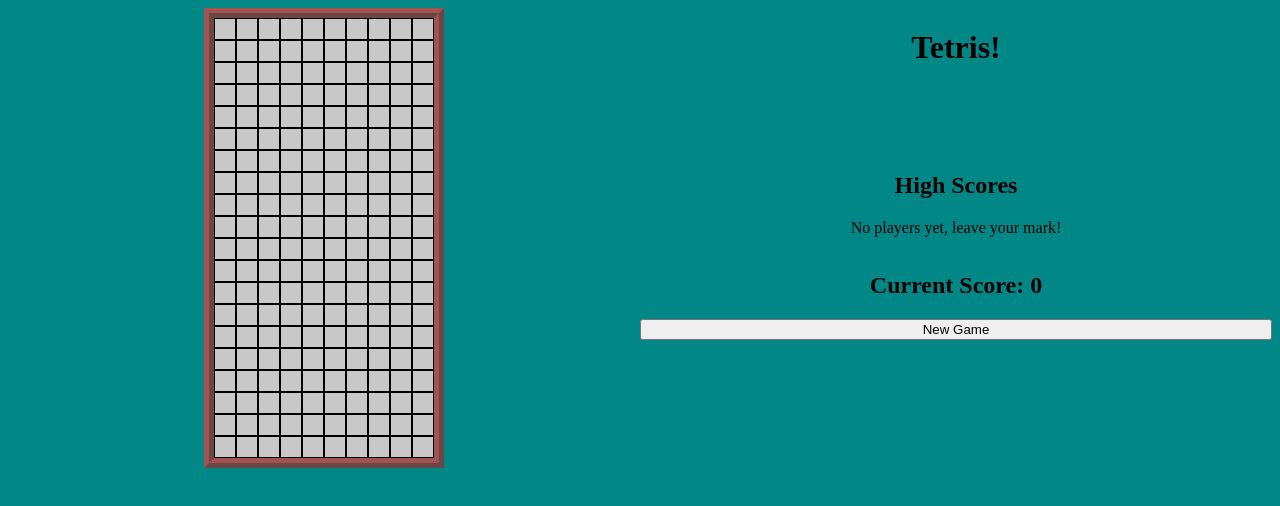
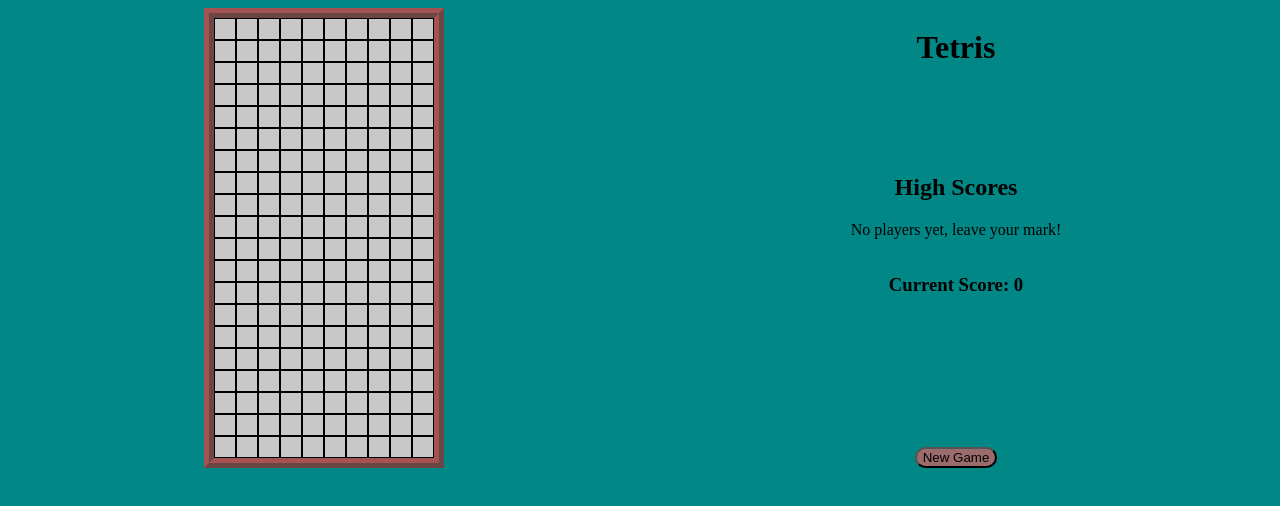
Before and after one commit to paigepwilcox/tetrisReact, a React (Vite) app in the folder Tetris/: page / in a window 1280 px wide. Shown: the top 506 px of the page. Built offline with nearby package versions, Linux system fonts and the light colour scheme.

Commit message:
rearranged submit form on the dom

```diff
--- a/Tetris/src/App.tsx
+++ b/Tetris/src/App.tsx
@@ -10,17 +10,17 @@
 
   return (
       <div className='App'>
-        <h1>Tetris!</h1>
+        <h1>Tetris</h1>
         <Board currentBoard={board}/>
         <div className='controls'>
           <HighScores scores={highScores} />
-          <h2>Current Score: {score}</h2>
+          <h3 className='current-score'>Current Score: {score}</h3>
+          {gameOver && <GameOverScreen score={score} onSaveScore={saveHighScore}/> }
           {isPlaying ? (
             <UpcomingBlocks upcomingBlocks={upcomingBlocks} />
           ) : (
-              <button onClick={startGame}>New Game</button>
+              <button className='new-game' onClick={startGame}>New Game</button>
           )}
-          {gameOver && <GameOverScreen score={score} onSaveScore={saveHighScore}/> }
         </div>
       </div>
   );
```
